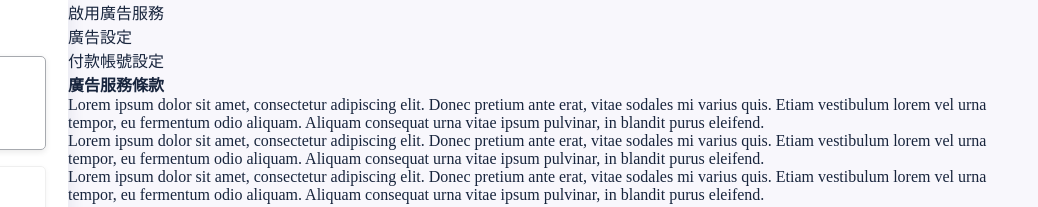
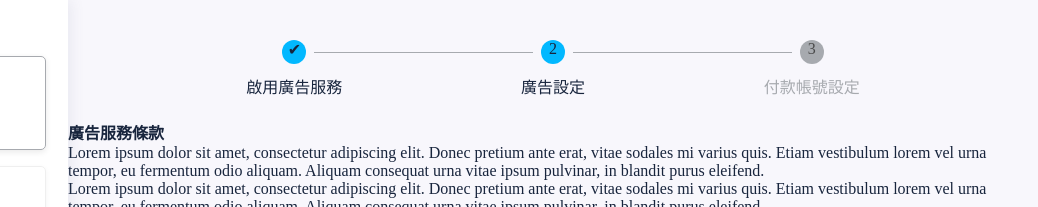
Before and after one commit to huanmingchang/commercial, a website built with webpack: page index.html in a window 1280 px wide. Shown: the top 207 px of the page, 242-1280 px from the left. Built offline with nearby package versions, Linux system fonts and the light colour scheme.

Commit message:
feat: add stepper layout and style

```diff
--- a/index.html
+++ b/index.html
@@ -41,11 +41,11 @@
         <div class="right-content">
           <div id="step-control" class="stepper-panel">
             <div class="stepper-container">
-              <div class="step">
+              <div class="step checked">
                 <div class="circle-container"></div>
                 <div class="label-container">啟用廣告服務</div>
               </div>
-              <div class="step">
+              <div class="step active">
                 <div class="circle-container"></div>
                 <span class="connect-line"></span>
                 <div class="label-container">廣告設定</div>
--- a/src/scss/main.scss
+++ b/src/scss/main.scss
@@ -156,6 +156,14 @@ $spacers: (
     .#{$abbrev}y-#{$num} {
       #{$prop}-top: $val;
       #{$prop}-bottom: $val;
+    }
+  }
+}
+
+@mixin getStepNums($num) {
+  @for $i from 1 through $num {
+    &:nth-child(#{$i}) .circle-container:after {
+      content: '#{$i}';
     }
   }
 }
@@ -362,3 +370,54 @@ nav {
 .right-content {
   flex: 1;
 }
+
+.stepper-panel {
+  height: 120px;
+  .stepper-container {
+    width: 80%;
+    margin: 0 auto;
+    display: flex;
+    padding-top: 40px;
+  }
+}
+
+.step {
+  position: relative;
+  text-align: center;
+  flex: 1;
+  @include getStepNums(3);
+  .circle-container {
+    height: 24px;
+    width: 24px;
+    border-radius: 50%;
+    background-color: $light-gray;
+    color: $dark-gray;
+    margin: 0 auto;
+  }
+  .label-container {
+    margin-top: 10px;
+    color: $light-gray;
+  }
+  &.checked,
+  &.active {
+    .circle-container {
+      background-color: $freedom-blue;
+      color: $body-color;
+    }
+    .label-container {
+      color: $body-color;
+    }
+  }
+  &.checked .circle-container::after {
+    content: '\2714';
+  }
+  .connect-line {
+    position: absolute;
+    top: 12px;
+    right: calc(50% + 20px);
+    left: calc(-50% + 20px);
+    display: block;
+    height: 1px;
+    background-color: $light-gray;
+  }
+}
```
Also changed, not shown: dist/main.css.
